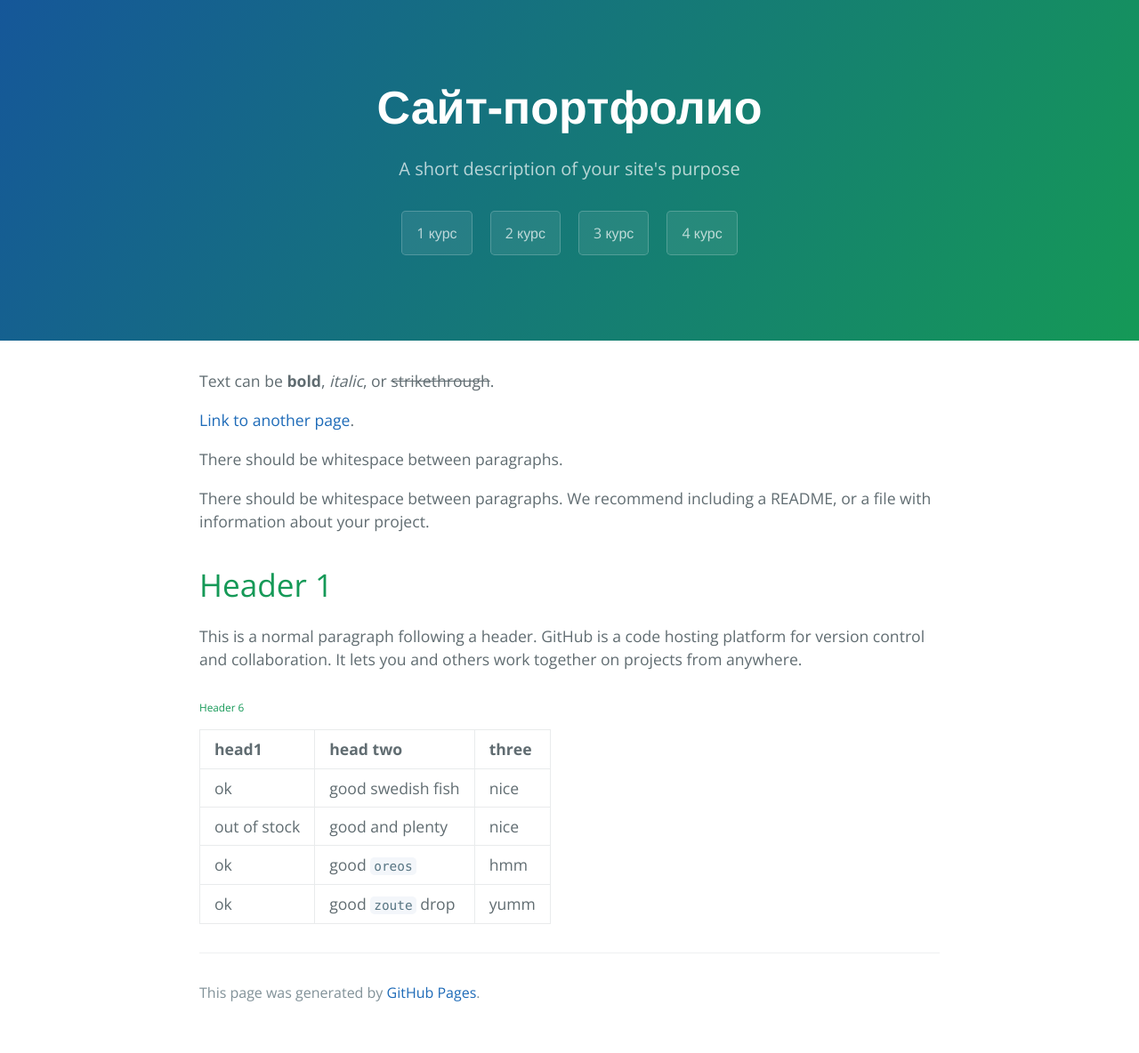
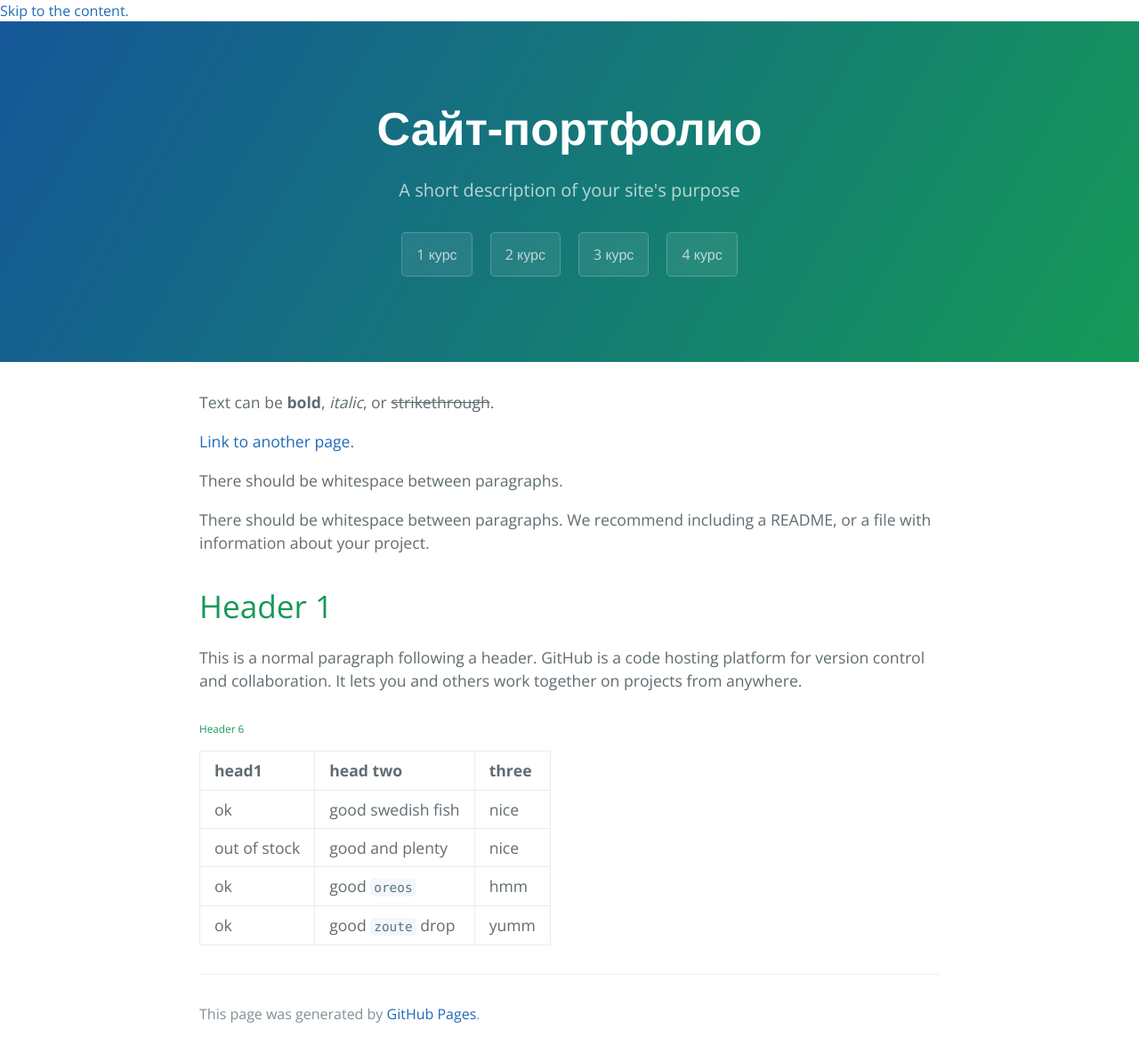
Before and after one commit to Yalkinzsun/Yalkinzsun.github.io, a Jekyll site: the page built from index.md, in a window 1280 px wide. Shown: the whole page at 89% size. Built offline with Jekyll 4.4.1, drawn with Linux system fonts in a browser that asks for light colours; before the commit the page ends 1160 px from its top, so only the background shows below that.

Commit message:
Update jekyll-theme-cayman.scss

```diff
--- a/_sass/jekyll-theme-cayman.scss
+++ b/_sass/jekyll-theme-cayman.scss
@@ -34,23 +34,6 @@ body {
   color: $body-text-color;
 }
 
-#skip-to-content {
-  height: 1px;
-  width: 1px;
-  position: absolute;
-  overflow: hidden;
-  top: -10px;
-
-  &:focus {
-    position: fixed;
-    top: 10px;
-    left: 10px;
-    height: auto;
-    width: auto;
-    background: invert($body-link-color);
-    outline: thick solid invert($body-link-color);
-  }
-}
 
 a {
   color: $body-link-color;
```
